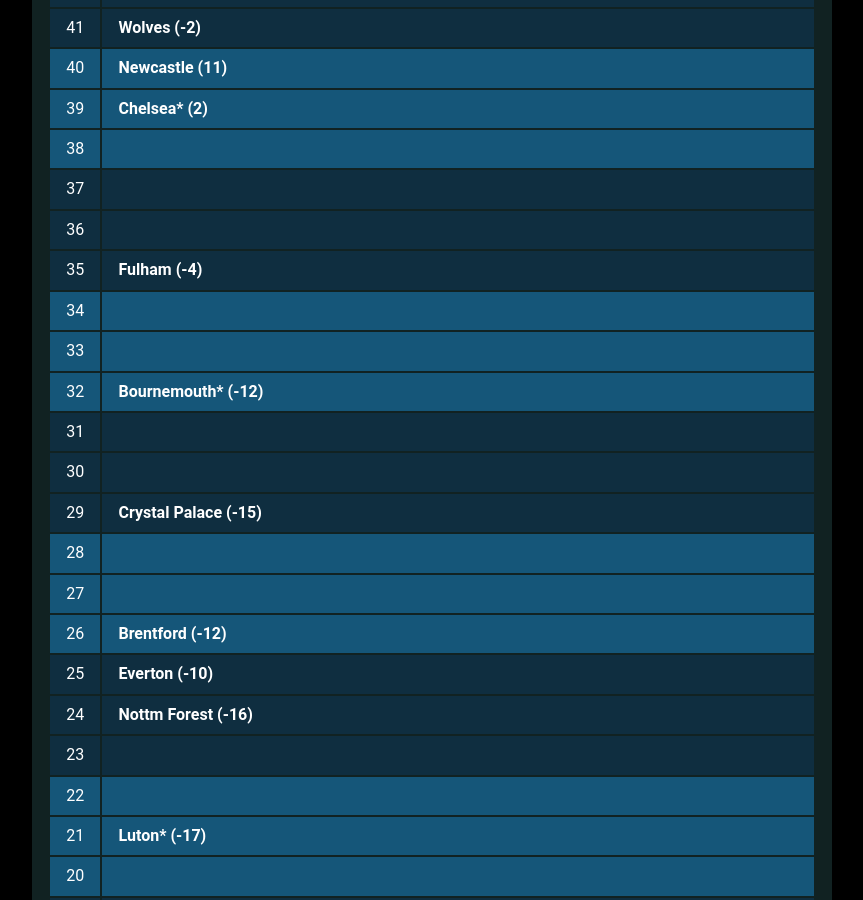
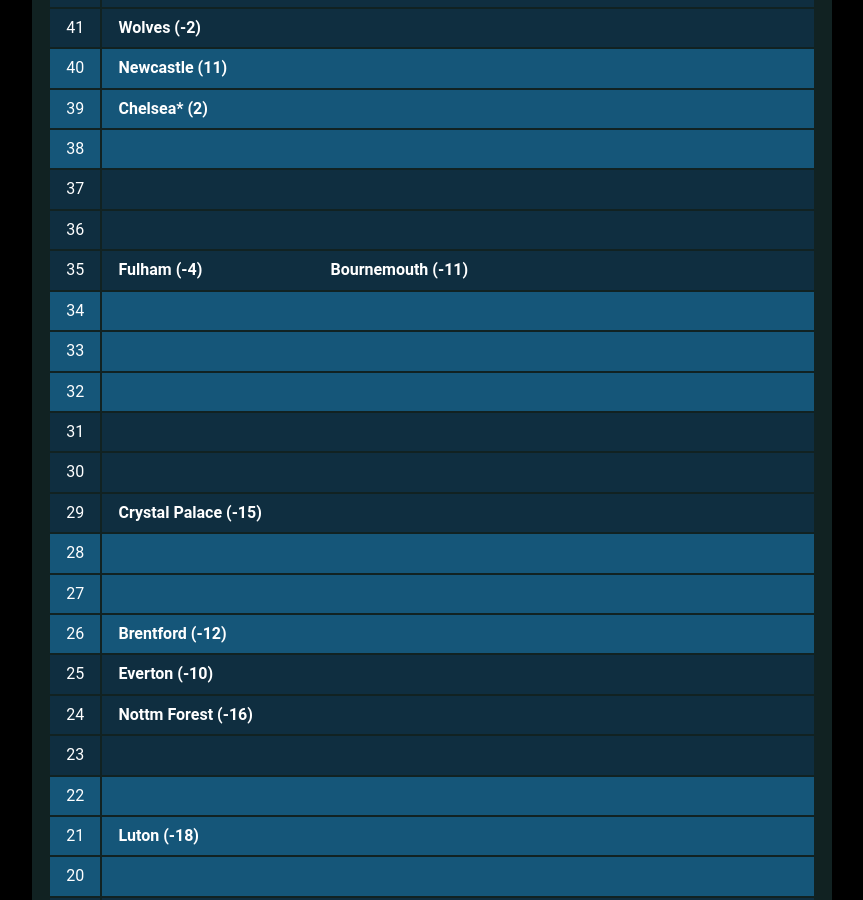
Before and after one commit to muru/muru.github.io, a Jekyll site: the page built from resources.md, in a window 1280 px wide and 900 px high, scrolled down 2406 px. Shown: the whole window, without its empty margins (208-1071 px from the left). Built offline with Jekyll 4.4.1, drawn with Linux system fonts in a browser that asks for light colours; some web fonts are replaced; some of the changed text lies outside the part shown.

Commit message:
updated cann-table: Fri 15 Mar 00:02:28 JST 2024

```diff
--- a/cann-table.html
+++ b/cann-table.html
@@ -160,6 +160,7 @@
 		<td class="cann-point">35</td>
 		<td class="cann-clubs">
 			<span class="club-name">Fulham (-4)</span>
+			<span class="club-name">Bournemouth (-11)</span>
 		</td>
  	</tr>
 	<tr class="cann-row-1">
@@ -175,7 +176,6 @@
 	<tr class="cann-row-1">
 		<td class="cann-point">32</td>
 		<td class="cann-clubs">
-			<span class="club-name">Bournemouth* (-12)</span>
 		</td>
  	</tr>
 	<tr class="cann-row-2">
@@ -235,7 +235,7 @@
 	<tr class="cann-row-1">
 		<td class="cann-point">21</td>
 		<td class="cann-clubs">
-			<span class="club-name">Luton* (-17)</span>
+			<span class="club-name">Luton (-18)</span>
 		</td>
  	</tr>
 	<tr class="cann-row-1">
```
Also changed, not shown: other parts of cann-table.html (+1 -1 lines).
